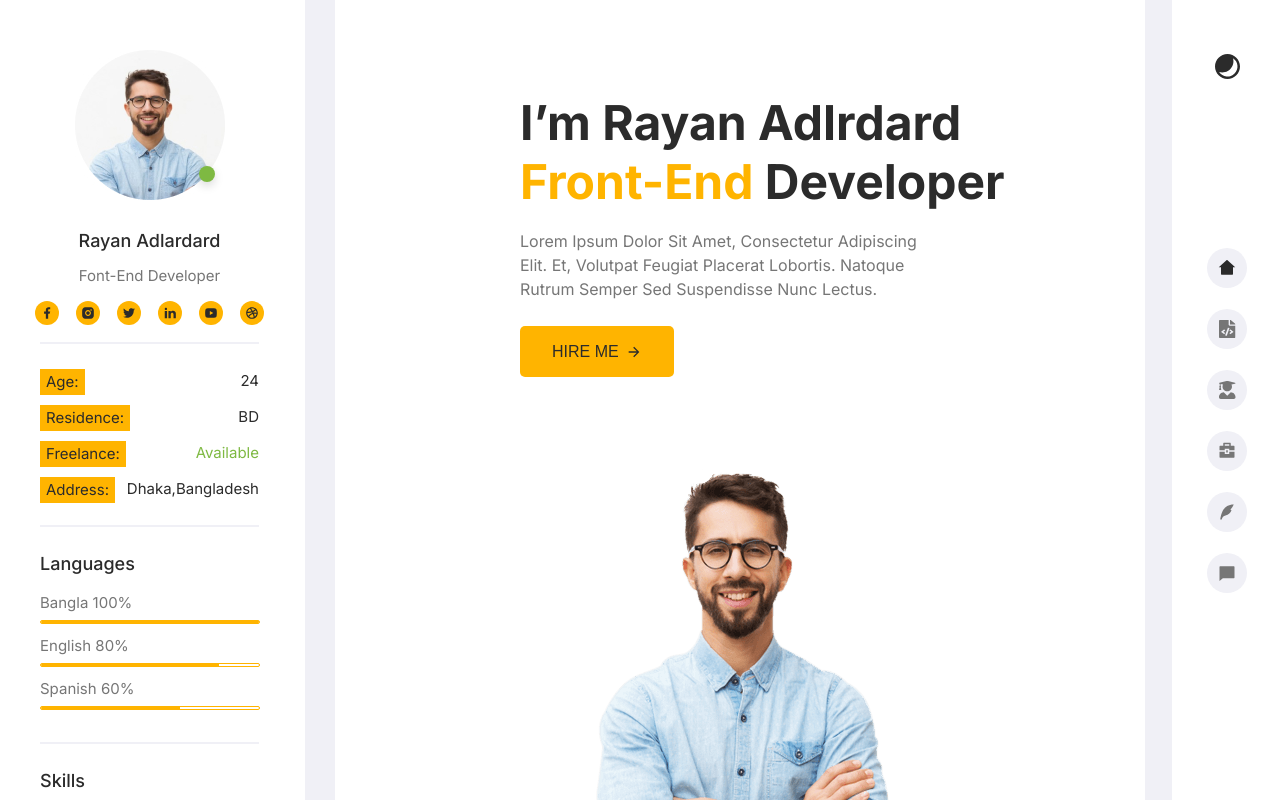
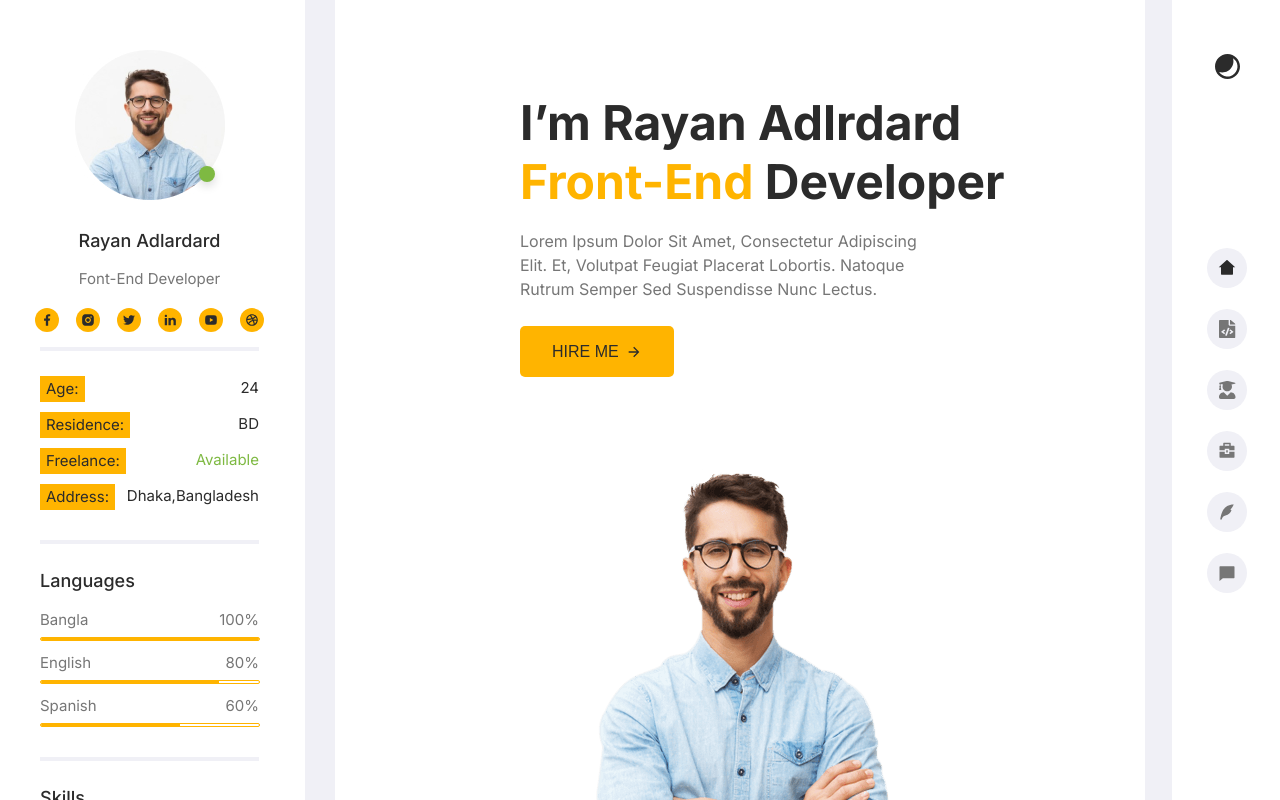
Before and after one commit to KatyKartasava/Project-12, a React app: page / in a window 1280 px wide. Shown: the top 800 px of the page. Built offline with nearby package versions, Linux system fonts and the light colour scheme.

Commit message:
pixel perfect

```diff
--- a/src/components/menu/LeftMenu.tsx
+++ b/src/components/menu/LeftMenu.tsx
@@ -78,14 +78,14 @@ const StyledLeftMenu = styled.aside`
         font-size: 18px;
         font-weight: 500;
         margin-top: 30px;
-        margin-bottom: 15px;
+        margin-bottom: 18px;
     }
 
     ${MainTitle} {
         color: ${theme.colors.fontText};
         font-size: 15px;
         font-weight: 400;
-        margin-bottom: 20px;
+        margin-bottom: 24px;
     }
 
     ${Button} {
@@ -132,6 +132,11 @@ export const Block = styled.div`
     padding-bottom: 24px;
     width: 100%;
 
+    label {
+        display: flex;
+        justify-content: space-between;
+    }
+
     input {
         width: 100%;
         cursor: pointer;
@@ -141,7 +146,6 @@ export const Block = styled.div`
         display: flex;
         flex-direction: column;
     }
-
 
     input[type="range"] {
         appearance: none;
@@ -197,7 +201,6 @@ export const Block = styled.div`
 
     &.PrivateInfo {
         position: relative;
-        padding-bottom: 14px;
         margin-top: 25px;
         width: 100%;
         color: ${theme.colors.fontPrimary};
@@ -214,7 +217,7 @@ export const Block = styled.div`
         left: 0;
         bottom: 0;
         width: 100%;
-        border: 1.5px solid rgb(240, 240, 246);
+        border: 2px solid rgb(240, 240, 246);
         position: absolute;
     }
 
--- a/src/layout/sections/main/Main.tsx
+++ b/src/layout/sections/main/Main.tsx
@@ -106,7 +106,7 @@ export const MainTitle = styled.h1`
     font-size: 48px;
     font-weight: 700;
     color: ${theme.colors.fontPrimary};
-    line-height: 123%;
+    line-height: 123.6%;
 
     span {
         color: ${theme.colors.accent};
--- a/src/styles/Global.styled.ts
+++ b/src/styles/Global.styled.ts
@@ -28,6 +28,8 @@ export const GlobalStyled = createGlobalStyle `
         font-weight: 400;
 
         background-color: ${theme.colors.secondaryBg};
+
+        min-width: 375px;
     }
 
     a {
```
